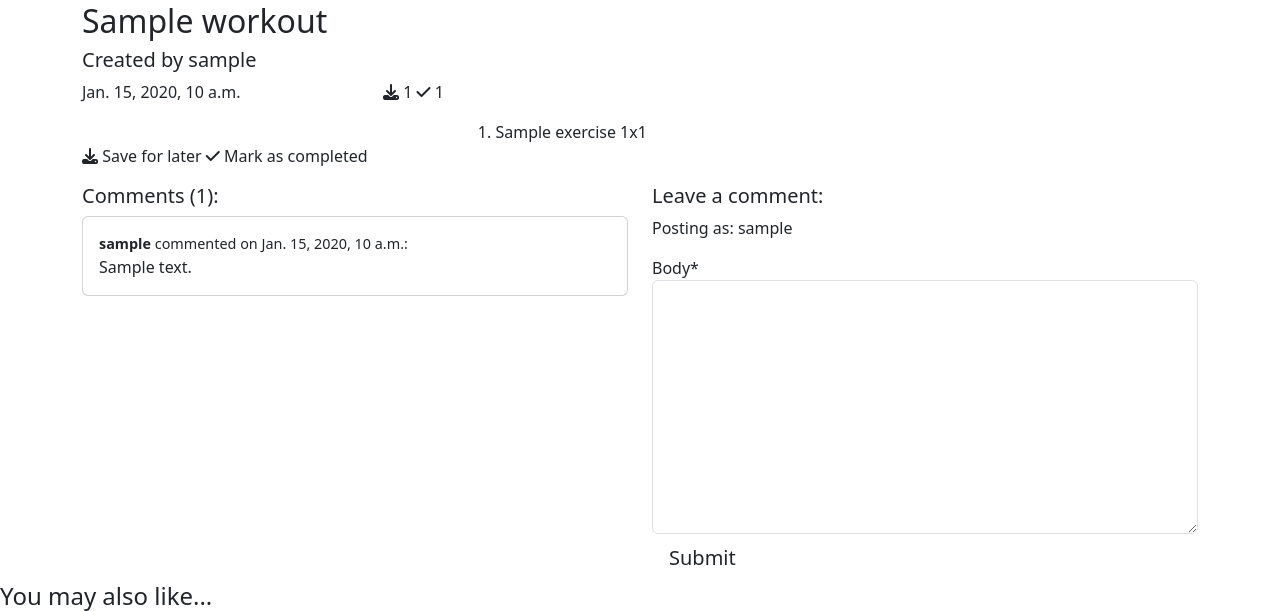
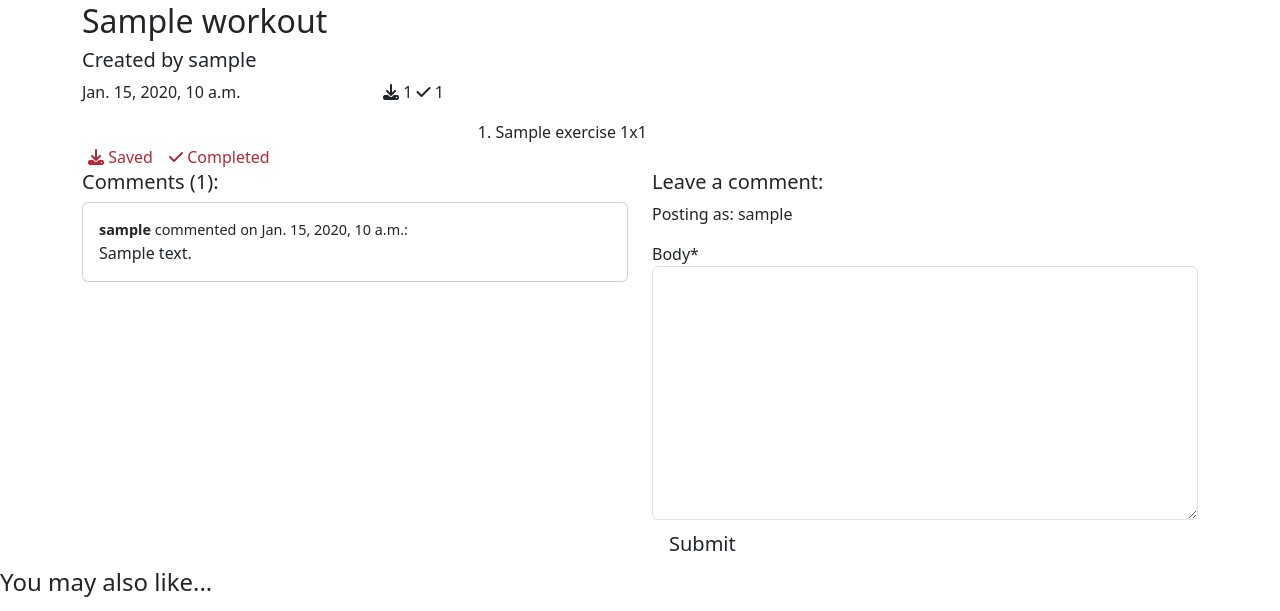
Before and after one commit to mariacjones1/build-fitness, a Django app: a page that uses templates/workout_detail.html in a window 1280 px wide. Shown: the part 114-725 px from the top of the page. Run offline with Django 3.2, Linux system fonts and the light colour scheme; a user stored in the database is signed in; tables that the repository leaves empty hold one stand-in row (values such as "Sample post"); some libraries are stand-ins or nearby versions.

Commit message:
Add functionality to save and/or complete a workout

```diff
--- a/planner/urls.py
+++ b/planner/urls.py
@@ -7,5 +7,7 @@ urlpatterns = [
     path("workouts/", views.WorkoutList.as_view(), name="workouts"),
     path("workouts/<category_name>/", views.CategoryList.as_view(), name="category"),
     path("<slug:slug>/", views.WorkoutDetail.as_view(), name="workout_detail"),
+    path("save/<slug:slug>", views.SaveWorkout.as_view(), name="workout_save"),
+    path("complete/<slug:slug>", views.CompleteWorkout.as_view(), name="workout_complete"),
     path('accounts/', include('allauth.urls')),
 ]
--- a/planner/views.py
+++ b/planner/views.py
@@ -1,6 +1,7 @@
-from django.shortcuts import render, get_object_or_404
+from django.shortcuts import render, get_object_or_404, reverse
 from django.views import generic, View
 from django.template import RequestContext
+from django.http import HttpResponseRedirect
 from .models import Workout, Category
 from .forms import CommentForm
 
@@ -96,3 +97,23 @@ class WorkoutDetail(View):
                 "completed": completed,
             },
         )
+
+
+class SaveWorkout(View):
+    def post(self, request, slug):
+        workout = get_object_or_404(Workout, slug=slug)
+        if workout.saves.filter(id=self.request.user.id).exists():
+            workout.saves.remove(request.user)
+        else:
+            workout.saves.add(request.user)
+        return HttpResponseRedirect(reverse('workout_detail', args=[slug]))
+
+
+class CompleteWorkout(View):
+    def post(self, request, slug):
+        workout = get_object_or_404(Workout, slug=slug)
+        if workout.completed.filter(id=self.request.user.id).exists():
+            workout.completed.remove(request.user)
+        else:
+            workout.completed.add(request.user)
+        return HttpResponseRedirect(reverse('workout_detail', args=[slug]))
--- a/static/css/style.css
+++ b/static/css/style.css
@@ -1,3 +1,12 @@
 .category {
     min-height: 200px;
 }
+
+.btn-like {
+    background: transparent;
+    border: none;
+}
+
+.liked {
+    color: #b02a37;
+}
--- a/templates/workout_detail.html
+++ b/templates/workout_detail.html
@@ -34,8 +34,31 @@
                 </div>
             </div>
             <div class="col-md-4">
+                {% if user.is_authenticated %}
+                <form action="{% url 'workout_save' workout.slug %}" class="d-inline" method="POST">
+                    {% csrf_token %}
+                    {% if saved %}
+                    <button type="submit" name="workout_id" value="{{ workout.slug }}" class="btn-like liked"><i
+                            class="fa-solid fa-download"></i> Saved</button>
+                    {% else %}
+                    <button type="submit" name="workout_id" value="{{ workout.slug }}" class="btn-like"><i
+                            class="fa-solid fa-download"></i> Save for later</button>
+                    {% endif %}
+                </form>
+                <form action="{% url 'workout_complete' workout.slug %}" class="d-inline" method="POST">
+                    {% csrf_token %}
+                    {% if completed %}
+                    <button type="submit" name="workout_id" value="{{ workout.slug }}" class="btn-like liked"><i
+                            class="fa-solid fa-check"></i> Completed</button>
+                    {% else %}
+                    <button type="submit" name="workout_id" value="{{ workout.slug }}" class="btn-like"><i
+                            class="fa-solid fa-check"></i> Mark as completed</button>
+                    {% endif %}
+                </form>
+                {% else %}
                 <p><i class="fa-solid fa-download"></i> Save for later
                     <i class="fa-solid fa-check"></i> Mark as completed</p>
+                {% endif %}
             </div>
         </div>
     </div>
```
